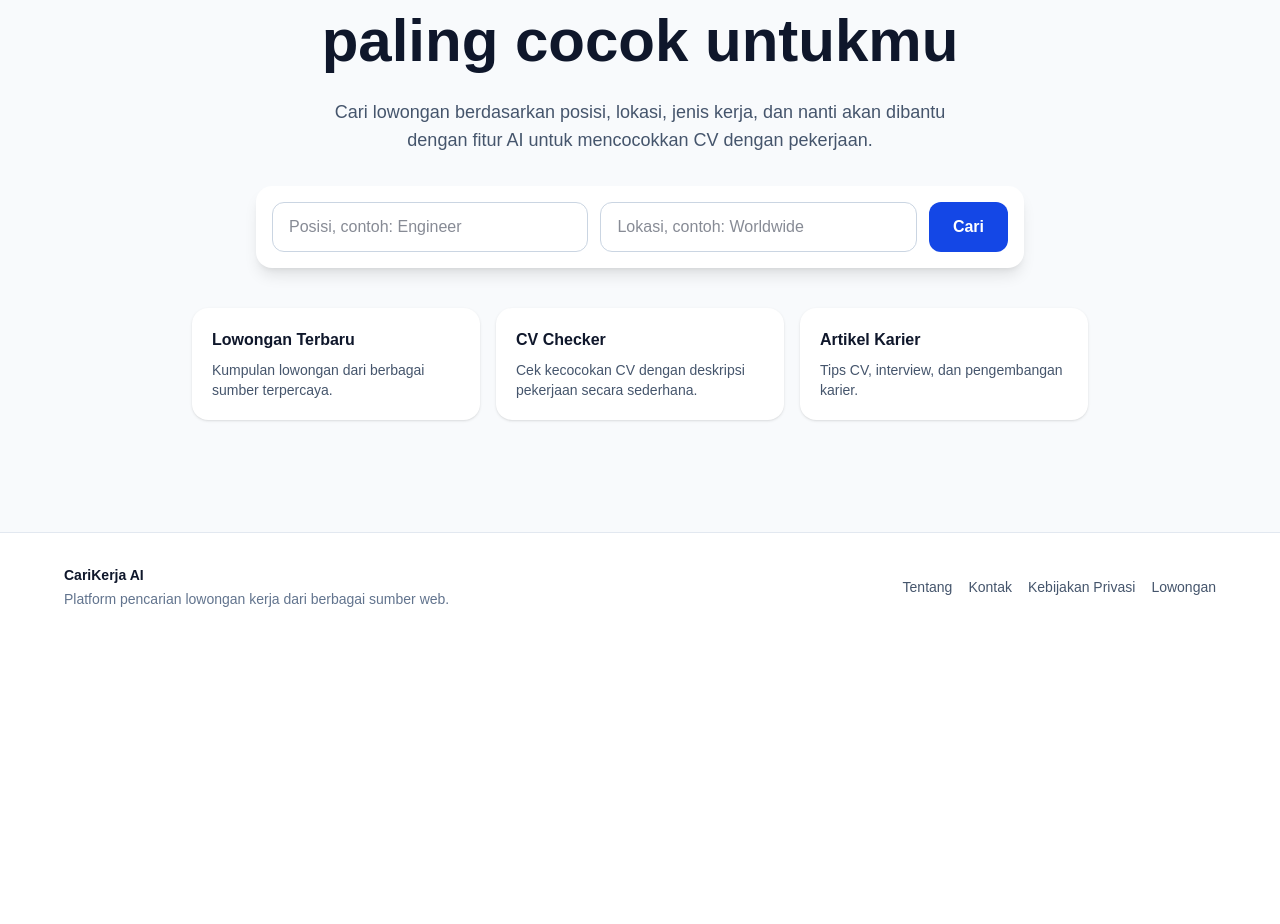
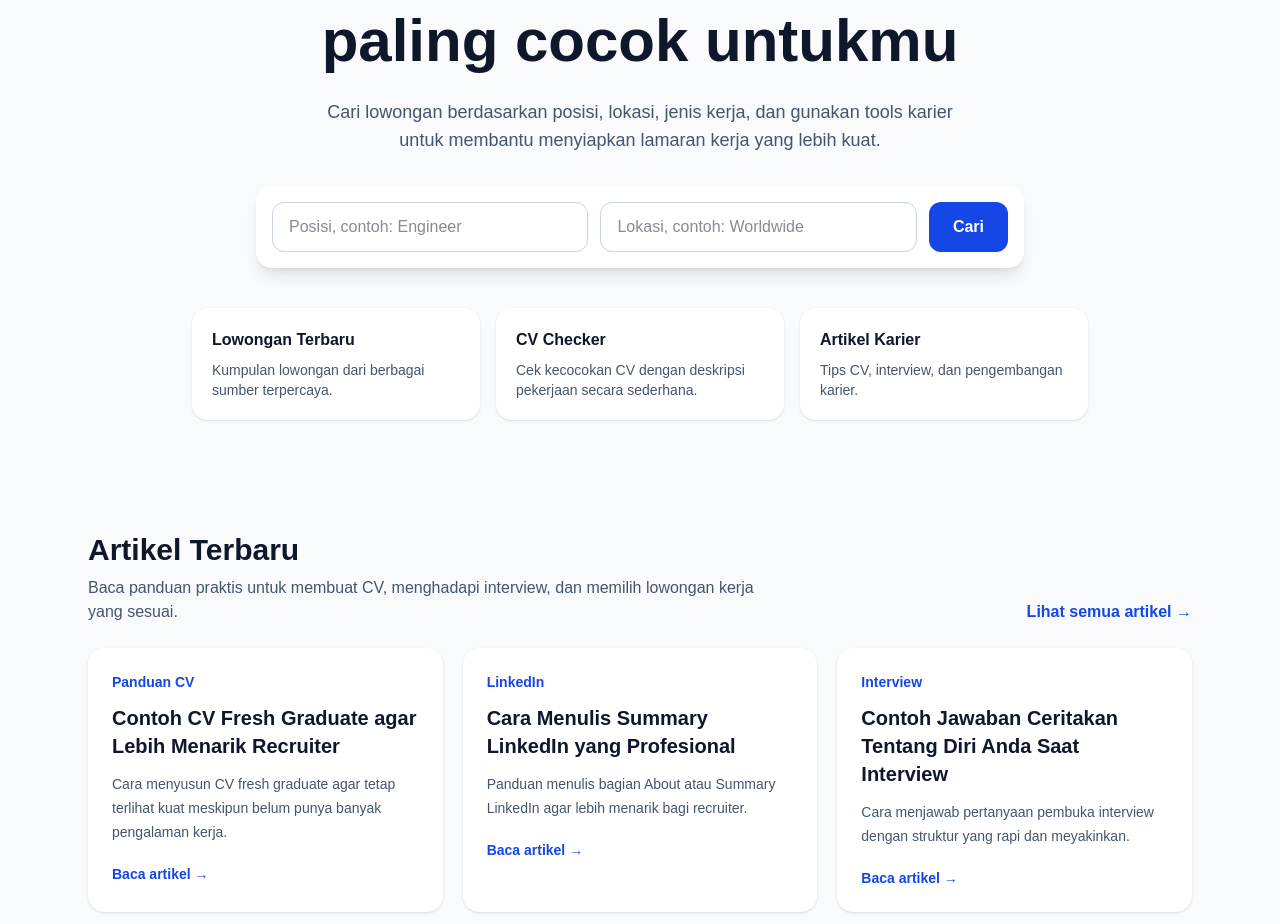
Before and after one commit to pengembanganbrian-coder/carikerja-ai, a Next.js app: page / in a window 1280 px wide. Shown: the part 268-1192 px from the top of the page. Before the commit the page ends 909 px from the top, so only its background shows below. Built offline with nearby package versions, Linux system fonts and the light colour scheme.

Commit message:
Add latest articles to homepage

```diff
--- a/app/page.tsx
+++ b/app/page.tsx
@@ -1,3 +1,7 @@
+import { careerArticles } from "./data/careerArticles";
+
+const latestArticles = careerArticles.slice(0, 6);
+
 export default function Home() {
   return (
     <main className="min-h-screen bg-slate-50 text-slate-900">
@@ -20,7 +24,7 @@ export default function Home() {
           </nav>
         </header>
 
-        <div className="flex flex-1 flex-col items-center justify-center text-center">
+        <div className="flex flex-1 flex-col items-center justify-center py-16 text-center">
           <div className="mb-4 rounded-full bg-blue-100 px-4 py-2 text-sm font-medium text-blue-700">
             Cari lowongan kerja dari berbagai sumber web
           </div>
@@ -30,8 +34,8 @@ export default function Home() {
           </h1>
 
           <p className="mt-5 max-w-2xl text-lg text-slate-600">
-            Cari lowongan berdasarkan posisi, lokasi, jenis kerja, dan nanti akan
-            dibantu dengan fitur AI untuk mencocokkan CV dengan pekerjaan.
+            Cari lowongan berdasarkan posisi, lokasi, jenis kerja, dan gunakan
+            tools karier untuk membantu menyiapkan lamaran kerja yang lebih kuat.
           </p>
 
           <form
@@ -93,6 +97,46 @@ export default function Home() {
           </div>
         </div>
       </section>
+
+      <section className="mx-auto max-w-6xl px-6 pb-16">
+        <div className="mb-6 flex flex-col justify-between gap-3 md:flex-row md:items-end">
+          <div>
+            <h2 className="text-3xl font-extrabold">Artikel Terbaru</h2>
+            <p className="mt-2 max-w-2xl text-slate-600">
+              Baca panduan praktis untuk membuat CV, menghadapi interview, dan
+              memilih lowongan kerja yang sesuai.
+            </p>
+          </div>
+
+          <a href="/blog" className="font-semibold text-blue-700">
+            Lihat semua artikel →
+          </a>
+        </div>
+
+        <div className="grid gap-5 md:grid-cols-3">
+          {latestArticles.map((article) => (
+            <a
+              key={article.slug}
+              href={`/blog/${article.slug}`}
+              className="rounded-2xl bg-white p-6 shadow transition hover:shadow-lg"
+            >
+              <p className="text-sm font-semibold text-blue-700">
+                {article.category}
+              </p>
+
+              <h3 className="mt-3 text-xl font-bold">{article.title}</h3>
+
+              <p className="mt-3 text-sm leading-6 text-slate-600">
+                {article.description}
+              </p>
+
+              <p className="mt-5 text-sm font-semibold text-blue-700">
+                Baca artikel →
+              </p>
+            </a>
+          ))}
+        </div>
+      </section>
     </main>
   );
 }
```
